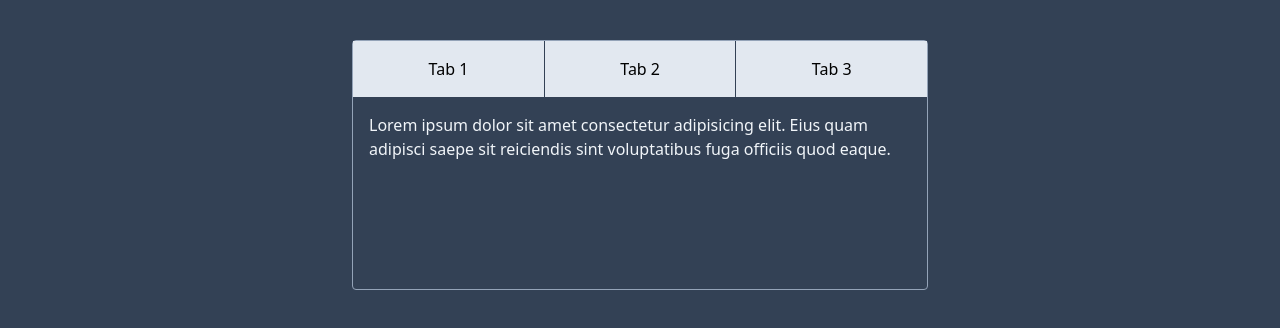
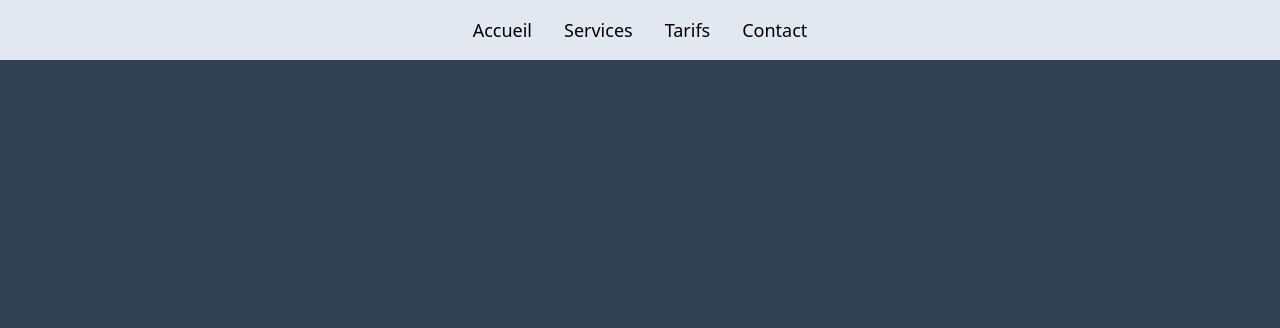
Before and after one commit to Tresor-ilunga/current-react-component, a React (Vite) app: page / in a window 1280 px wide. Shown: the top 328 px of the page. Built offline with nearby package versions, Linux system fonts and the light colour scheme.

Commit message:
feat: Coding a responsive navbar

```diff
--- a/src/App.jsx
+++ b/src/App.jsx
@@ -1,11 +1,11 @@
-import Tabs from "./lessons/2.Coder-des-onglets/Tabs.jsx"
+import Navbar from "./lessons/3.Coder-une-navbar/Navbar.jsx"
 
 function App() {
 
   return (
       <div className="min-h-screen bg-slate-700 pt-10">
 
-        <Tabs />
+        <Navbar />
       </div>
   )
 }
--- /dev/null
+++ b/src/lessons/3.Coder-une-navbar/Navbar.jsx
@@ -0,0 +1,37 @@
+import { useState } from "react"
+import hamburger from "./assets/hamburger.svg"
+import close from "./assets/close.svg"
+
+export default function Navbar() {
+    const [showMenu, setShowMenu] = useState(false)
+    return (
+        <nav className="fixed top-0 w-full flex justify-center p-4 bg-slate-200">
+            <ul className={`${showMenu ? "flex" : "hidden"} flex-col items-center bg-slate-200 w-full absolute top-full pb-5 sm:flex sm:relative sm:flex-row sm:pb-0 justify-center`}>
+                <li>
+                    <a className="inline-block py-2 mx-4 text-lg sm:py-0"
+                    href="#">Accueil</a>
+                </li>
+                <li>
+                    <a className="inline-block py-2 mx-4 text-lg sm:py-0"
+                    href="#">Services</a>
+                </li>
+                <li>
+                    <a className="inline-block py-2 mx-4 text-lg sm:py-0"
+                    href="#">Tarifs</a>
+                </li>
+                <li>
+                    <a className="inline-block py-2 mx-4 text-lg sm:py-0"
+                    href="#">Contact</a>
+                </li>
+            </ul>
+            <button
+            onClick={() => setShowMenu(!showMenu)}
+            className="ml-auto sm:hidden"
+            >
+                <img
+                className="w-4"
+                src={showMenu ? close : hamburger} alt={showMenu ? "Cacher le menu" : "Montrer le menu"} />
+            </button>
+        </nav>
+    )
+}
```
